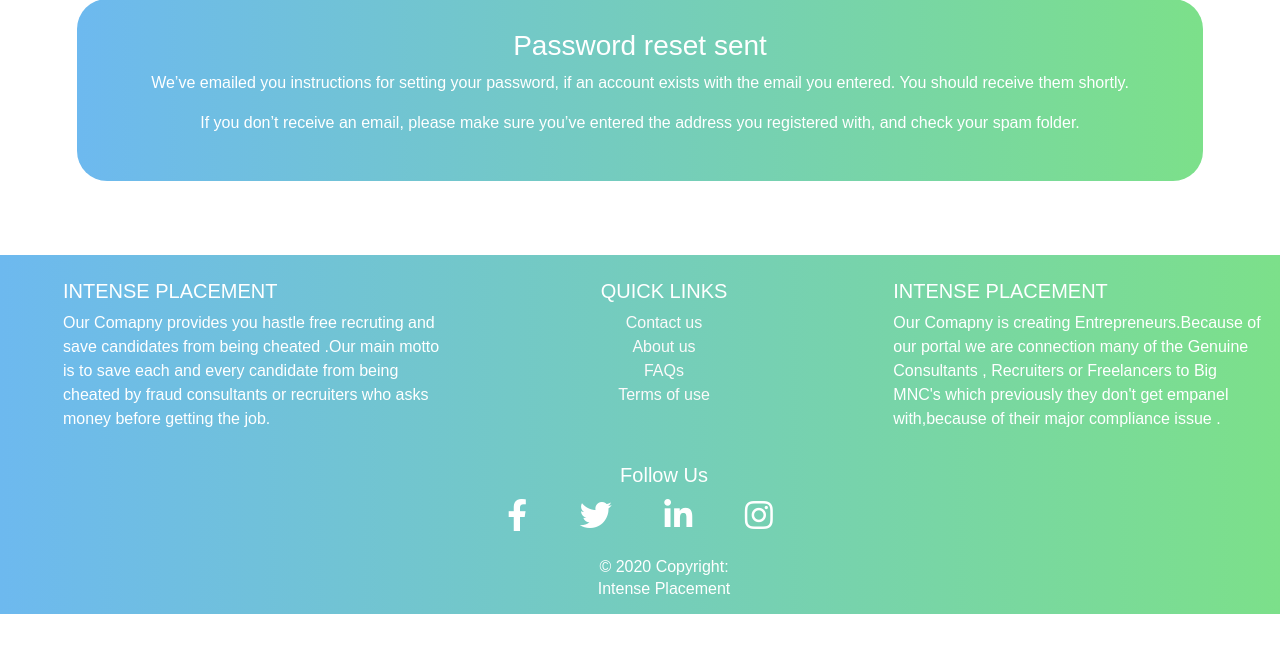
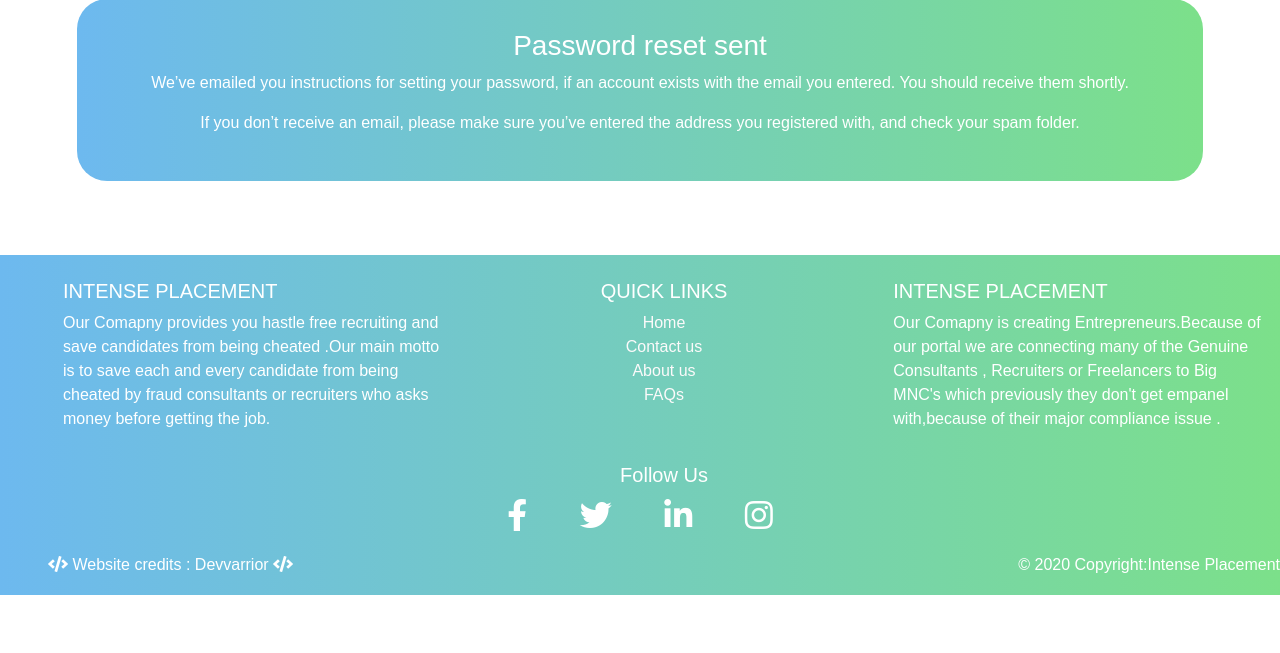
Before and after one commit to jaassmine/Website, a Django app: template NewIntense/main/templates/password_reset_sent.html in a window 1280 px wide. Shown: the part 111-764 px from the top of the page. Run offline with Django 3.2, Linux system fonts and the light colour scheme; the template is opened without the code that fills it, so the values that code supplies are empty; parts of the project's set-up code (start-up, migrations or seed data) failed here and were passed over; some libraries are stand-ins or nearby versions.

Commit message:
Update password_reset_sent.html
updated footer

```diff
--- a/NewIntense/main/templates/password_reset_sent.html
+++ b/NewIntense/main/templates/password_reset_sent.html
@@ -97,12 +97,15 @@
       <div class="row">
         <div class="col-md-4 mt-md-0 mt-4 text-left" >
           <h5 class="text-uppercase" id="desc">Intense Placement</h5>
-          <p id = "desc">Our Comapny provides you hastle free recruting and save candidates from being cheated .Our main motto is to save each and every candidate from being cheated by fraud consultants or recruiters who asks money before getting the job. </p>
+          <p id = "desc">Our Comapny provides you hastle free recruiting and save candidates from being cheated .Our main motto is to save each and every candidate from being cheated by fraud consultants or recruiters who asks money before getting the job. </p>
         </div>
         <!-- <hr class="clearfix w-100 d-md-none pb-3"> -->
         <div class="col-md-4 d-none d-lg-block d-xl-block text-center" >
           <h5 class="text-uppercase">Quick Links</h5>
           <ul class="list-unstyled">
+            <li>
+              <a href="{% url 'main:homepage' %}">Home</a>
+            </li>
             <li>
               <a href="/contact/">Contact us</a>
             </li>
@@ -112,9 +115,7 @@
             <li>
               <a href="/faq/">FAQs</a>
             </li>
-            <li>
-              <a href="#!">Terms of use</a>
-            </li>
+
           </ul>
         </div>
         <div class="col-3 col-md-4 pl-md-4 d-none d-lg-block d-xl-block text-left">
@@ -132,7 +133,7 @@
                 </div>
             </div>
           </form> -->
-          <p id = "desc">Our Comapny is creating Entrepreneurs.Because of our portal we are connection many of the Genuine Consultants , Recruiters or Freelancers to Big MNC's which previously they don't get empanel with,because of their major compliance issue . </p>
+          <p id = "desc">Our Comapny is creating Entrepreneurs.Because of our portal we are connecting many of the Genuine Consultants , Recruiters or Freelancers to Big MNC's which previously they don't get empanel with,because of their major compliance issue . </p>
         </div>
       </div>
     </div>
@@ -157,8 +158,9 @@
           </div>
         </div>
     </div>
-    <div class="footer-copyright text-center py-2">© 2020 Copyright:
-      <h6>Intense Placement</h6>
+    <div class="footer-copyright text-center py-2">
+      <h6> <a href="mailto:devvarrior@gmail.com" class="text-white" style="float: left;"><i class="fas fa-code"></i> Website credits : Devvarrior <i class="fas fa-code"></i></a> <p style="float: right;">© 2020 Copyright:Intense Placement</p></h6>
+      <br>
     </div>
 </footer>
 </body>
```
